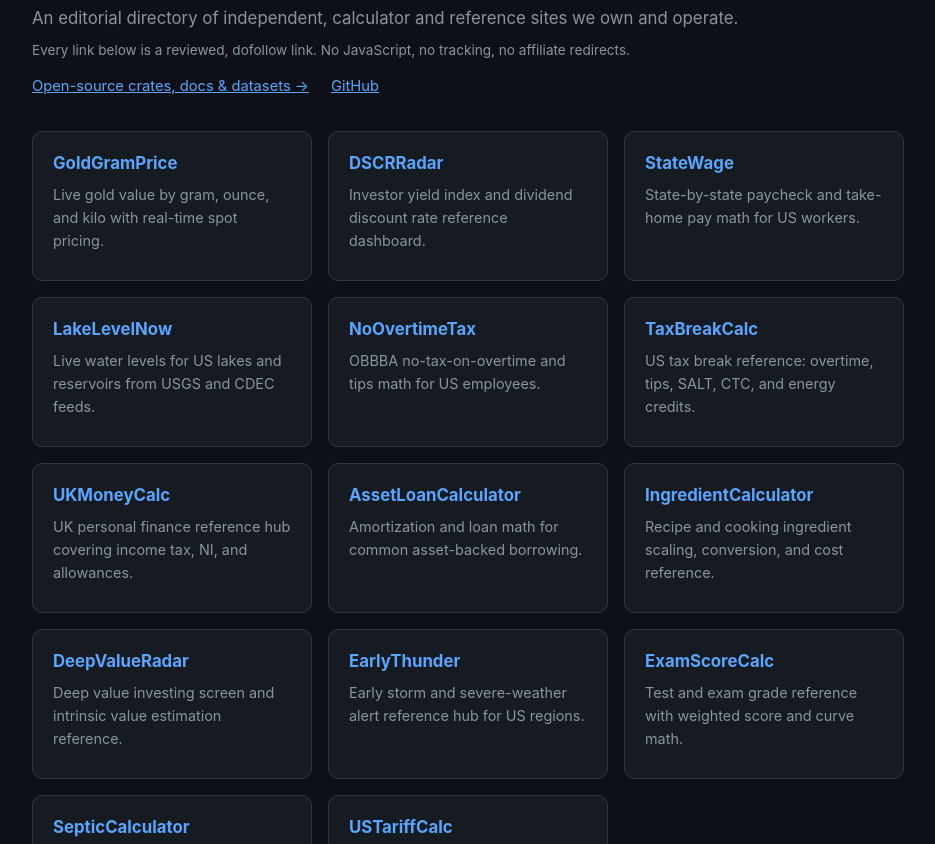
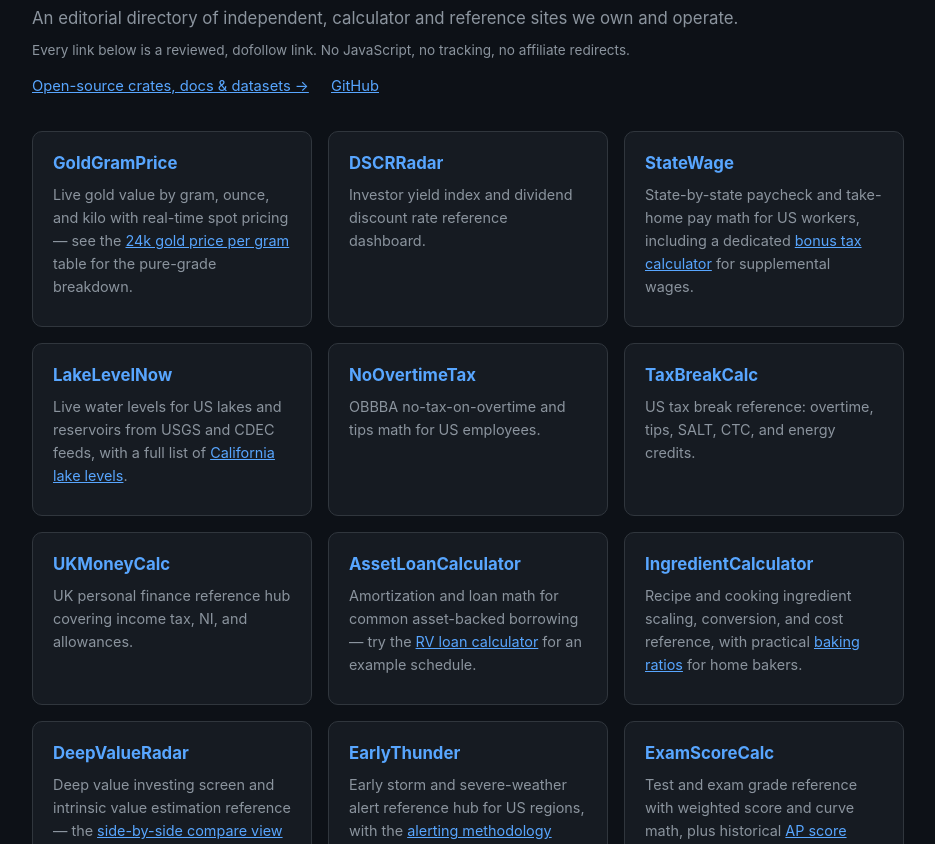
Before and after one commit to theluckystrike/empire-hub, a plain HTML site: page index.html in a window 1280 px wide. Shown: the part 105-949 px from the top of the page, without its empty margins (172-1107 px from the left). Drawn offline with Linux system fonts and the light colour scheme.

Commit message:
hub: add contextual deep-link anchors for priority sites (8 cards)

```diff
--- a/index.html
+++ b/index.html
@@ -57,25 +57,25 @@
 
   <div class="grid">
 
-    <a class="card" href="https://goldgramprice.com/">
-      <h2>GoldGramPrice</h2>
-      <p>Live gold value by gram, ounce, and kilo with real-time spot pricing.</p>
-    </a>
+    <div class="card">
+      <a class="cardlink" href="https://goldgramprice.com/"><h2>GoldGramPrice</h2></a>
+      <p>Live gold value by gram, ounce, and kilo with real-time spot pricing — see the <a href="https://goldgramprice.com/24k-gold-price-per-gram/">24k gold price per gram</a> table for the pure-grade breakdown.</p>
+    </div>
 
     <a class="card" href="https://dscrradar.com/">
       <h2>DSCRRadar</h2>
       <p>Investor yield index and dividend discount rate reference dashboard.</p>
     </a>
 
-    <a class="card" href="https://statewage.com/">
-      <h2>StateWage</h2>
-      <p>State-by-state paycheck and take-home pay math for US workers.</p>
-    </a>
+    <div class="card">
+      <a class="cardlink" href="https://statewage.com/"><h2>StateWage</h2></a>
+      <p>State-by-state paycheck and take-home pay math for US workers, including a dedicated <a href="https://statewage.com/bonus-tax-calculator/">bonus tax calculator</a> for supplemental wages.</p>
+    </div>
 
-    <a class="card" href="https://lakelevelnow.com/">
-      <h2>LakeLevelNow</h2>
-      <p>Live water levels for US lakes and reservoirs from USGS and CDEC feeds.</p>
-    </a>
+    <div class="card">
+      <a class="cardlink" href="https://lakelevelnow.com/"><h2>LakeLevelNow</h2></a>
+      <p>Live water levels for US lakes and reservoirs from USGS and CDEC feeds, with a full list of <a href="https://lakelevelnow.com/california-lake-levels/">California lake levels</a>.</p>
+    </div>
 
     <a class="card" href="https://noovertimetax.com/">
       <h2>NoOvertimeTax</h2>
@@ -94,28 +94,28 @@
 
     <div class="card">
       <a class="cardlink" href="https://assetloancalculator.com/"><h2>AssetLoanCalculator</h2></a>
-      <p>Amortization and loan math for common asset-backed borrowing.</p>
+      <p>Amortization and loan math for common asset-backed borrowing — try the <a href="https://assetloancalculator.com/rv-loan-calculator/">RV loan calculator</a> for an example schedule.</p>
     </div>
 
     <div class="card">
       <a class="cardlink" href="https://ingredientcalculator.com/"><h2>IngredientCalculator</h2></a>
-      <p>Recipe and cooking ingredient scaling, conversion, and cost reference.</p>
+      <p>Recipe and cooking ingredient scaling, conversion, and cost reference, with practical <a href="https://ingredientcalculator.com/baking-ratios">baking ratios</a> for home bakers.</p>
     </div>
 
-    <a class="card" href="https://deepvalueradar.com/">
-      <h2>DeepValueRadar</h2>
-      <p>Deep value investing screen and intrinsic value estimation reference.</p>
-    </a>
+    <div class="card">
+      <a class="cardlink" href="https://deepvalueradar.com/"><h2>DeepValueRadar</h2></a>
+      <p>Deep value investing screen and intrinsic value estimation reference — the <a href="https://deepvalueradar.com/compare/">side-by-side compare view</a> ranks candidates against each other.</p>
+    </div>
 
-    <a class="card" href="https://earlythunder.com/">
-      <h2>EarlyThunder</h2>
-      <p>Early storm and severe-weather alert reference hub for US regions.</p>
-    </a>
+    <div class="card">
+      <a class="cardlink" href="https://earlythunder.com/"><h2>EarlyThunder</h2></a>
+      <p>Early storm and severe-weather alert reference hub for US regions, with the <a href="https://earlythunder.com/methodology">alerting methodology</a> documented in full.</p>
+    </div>
 
-    <a class="card" href="https://examscorecalc.com/">
-      <h2>ExamScoreCalc</h2>
-      <p>Test and exam grade reference with weighted score and curve math.</p>
-    </a>
+    <div class="card">
+      <a class="cardlink" href="https://examscorecalc.com/"><h2>ExamScoreCalc</h2></a>
+      <p>Test and exam grade reference with weighted score and curve math, plus historical <a href="https://examscorecalc.com/ap-score-distributions/">AP score distributions</a> by subject.</p>
+    </div>
 
     <div class="card">
       <a class="cardlink" href="https://septiccalculator.com/"><h2>SepticCalculator</h2></a>
```
